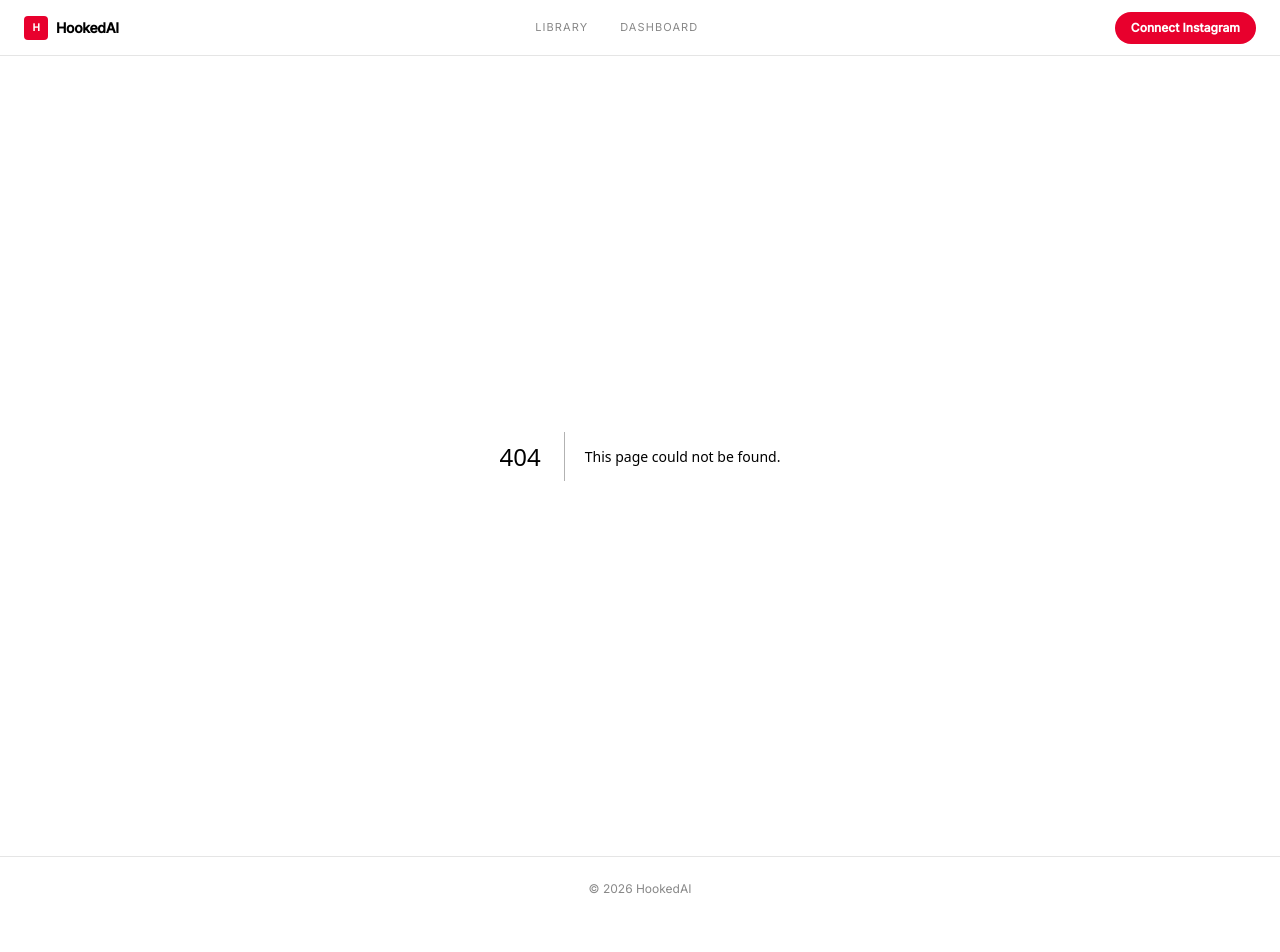
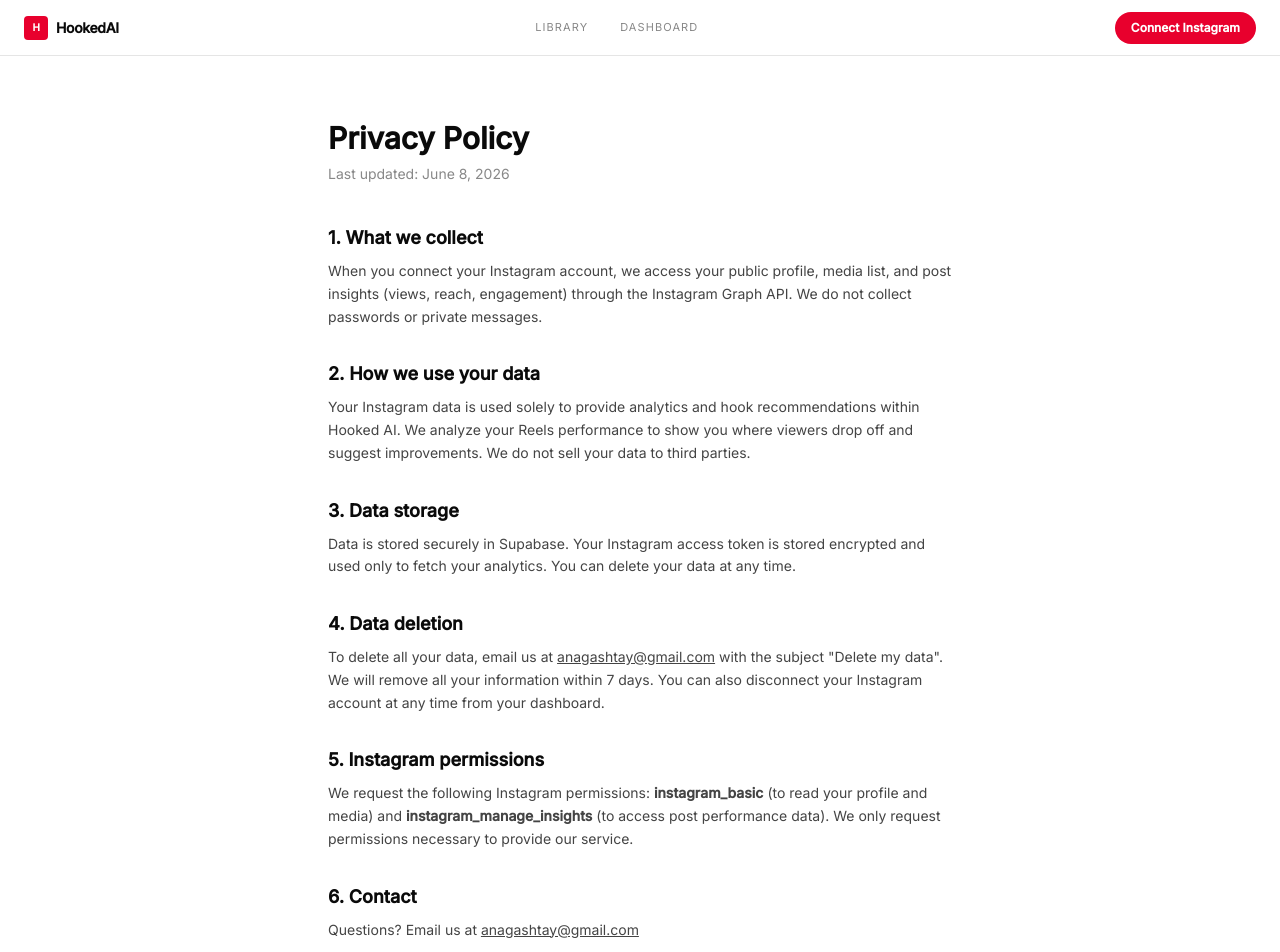
Before and after one commit to bimogg/Hooked.AI, a Next.js app: page /privacy in a window 1280 px wide. Before the commit this address had no page. Shown: the top 952 px of the page. Before the commit the page ends 921 px from the top, so only its background shows below. Built offline with nearby package versions, Linux system fonts and the light colour scheme.

Commit message:
feat: add privacy policy and data deletion pages

```diff
--- /dev/null
+++ b/app/data-deletion/page.tsx
@@ -0,0 +1,33 @@
+export default function DataDeletionPage() {
+  return (
+    <div className="max-w-2xl mx-auto px-6 py-16">
+      <h1 className="font-bold text-3xl mb-2">Data Deletion</h1>
+      <p className="text-[#888] text-sm mb-10">How to delete your data from Hooked AI</p>
+
+      <section className="mb-8">
+        <h2 className="font-bold text-lg mb-2">Request data deletion</h2>
+        <p className="text-[#444] text-sm leading-relaxed mb-4">
+          To delete all your personal data and Instagram information from Hooked AI, send an email to:
+        </p>
+        <a
+          href="mailto:anagashtay@gmail.com?subject=Delete my data"
+          className="inline-block bg-black text-white text-sm font-bold px-6 py-3 rounded-full hover:opacity-80 transition-opacity"
+        >
+          anagashtay@gmail.com
+        </a>
+        <p className="text-[#888] text-xs mt-4">
+          Use subject line: "Delete my data". We will process your request within 7 days.
+        </p>
+      </section>
+
+      <section className="mb-8">
+        <h2 className="font-bold text-lg mb-2">What gets deleted</h2>
+        <ul className="text-[#444] text-sm leading-relaxed list-disc list-inside space-y-1">
+          <li>Your Instagram access token</li>
+          <li>Your Reels analytics data</li>
+          <li>Your account information</li>
+        </ul>
+      </section>
+    </div>
+  );
+}
--- /dev/null
+++ b/app/privacy/page.tsx
@@ -0,0 +1,50 @@
+export default function PrivacyPage() {
+  return (
+    <div className="max-w-2xl mx-auto px-6 py-16">
+      <h1 className="font-bold text-3xl mb-2">Privacy Policy</h1>
+      <p className="text-[#888] text-sm mb-10">Last updated: June 8, 2026</p>
+
+      <section className="mb-8">
+        <h2 className="font-bold text-lg mb-2">1. What we collect</h2>
+        <p className="text-[#444] text-sm leading-relaxed">
+          When you connect your Instagram account, we access your public profile, media list, and post insights (views, reach, engagement) through the Instagram Graph API. We do not collect passwords or private messages.
+        </p>
+      </section>
+
+      <section className="mb-8">
+        <h2 className="font-bold text-lg mb-2">2. How we use your data</h2>
+        <p className="text-[#444] text-sm leading-relaxed">
+          Your Instagram data is used solely to provide analytics and hook recommendations within Hooked AI. We analyze your Reels performance to show you where viewers drop off and suggest improvements. We do not sell your data to third parties.
+        </p>
+      </section>
+
+      <section className="mb-8">
+        <h2 className="font-bold text-lg mb-2">3. Data storage</h2>
+        <p className="text-[#444] text-sm leading-relaxed">
+          Data is stored securely in Supabase. Your Instagram access token is stored encrypted and used only to fetch your analytics. You can delete your data at any time.
+        </p>
+      </section>
+
+      <section className="mb-8">
+        <h2 className="font-bold text-lg mb-2">4. Data deletion</h2>
+        <p className="text-[#444] text-sm leading-relaxed">
+          To delete all your data, email us at <a href="mailto:anagashtay@gmail.com" className="underline">anagashtay@gmail.com</a> with the subject "Delete my data". We will remove all your information within 7 days. You can also disconnect your Instagram account at any time from your dashboard.
+        </p>
+      </section>
+
+      <section className="mb-8">
+        <h2 className="font-bold text-lg mb-2">5. Instagram permissions</h2>
+        <p className="text-[#444] text-sm leading-relaxed">
+          We request the following Instagram permissions: <strong>instagram_basic</strong> (to read your profile and media) and <strong>instagram_manage_insights</strong> (to access post performance data). We only request permissions necessary to provide our service.
+        </p>
+      </section>
+
+      <section className="mb-8">
+        <h2 className="font-bold text-lg mb-2">6. Contact</h2>
+        <p className="text-[#444] text-sm leading-relaxed">
+          Questions? Email us at <a href="mailto:anagashtay@gmail.com" className="underline">anagashtay@gmail.com</a>
+        </p>
+      </section>
+    </div>
+  );
+}
```
